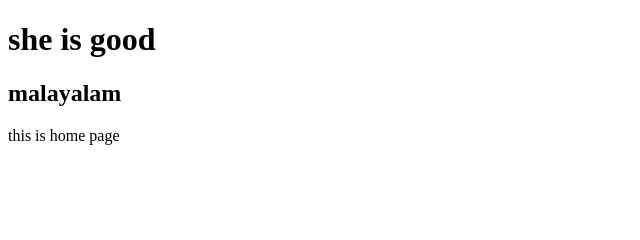
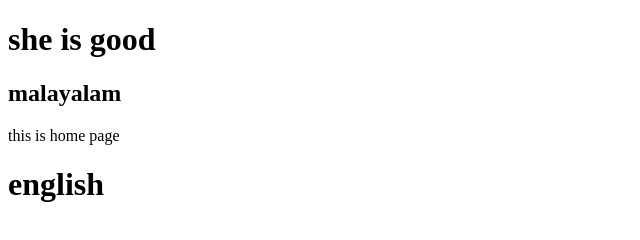
Before and after one commit to nadashakv/index, a plain HTML site: page index.html in a window 1280 px wide. Shown: the whole page, without its empty margins (0-640 px from the left). Drawn offline with Linux system fonts and the light colour scheme.

Commit message:
second commit

```diff
--- a/index.html
+++ b/index.html
@@ -9,5 +9,6 @@
     <h1>she is good</h1>
     <h2>malayalam</h2>
     <p>this is home page</p>
+    <h1>english</h1>
 </body>
 </html>
```
